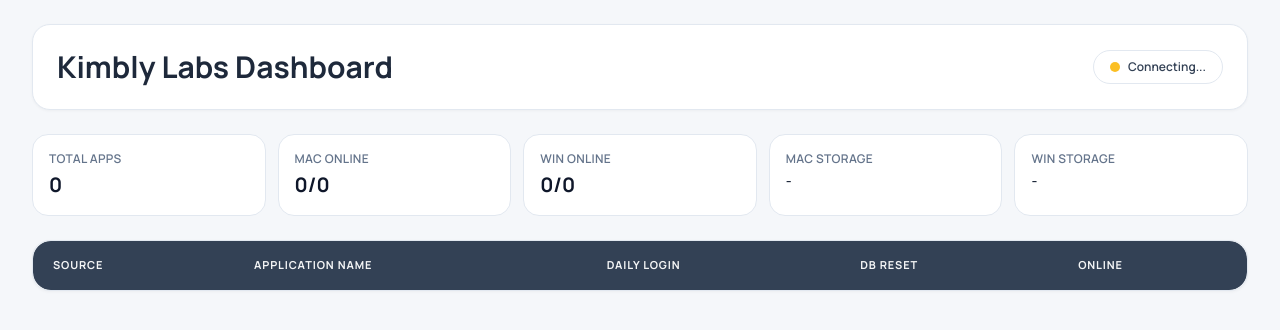
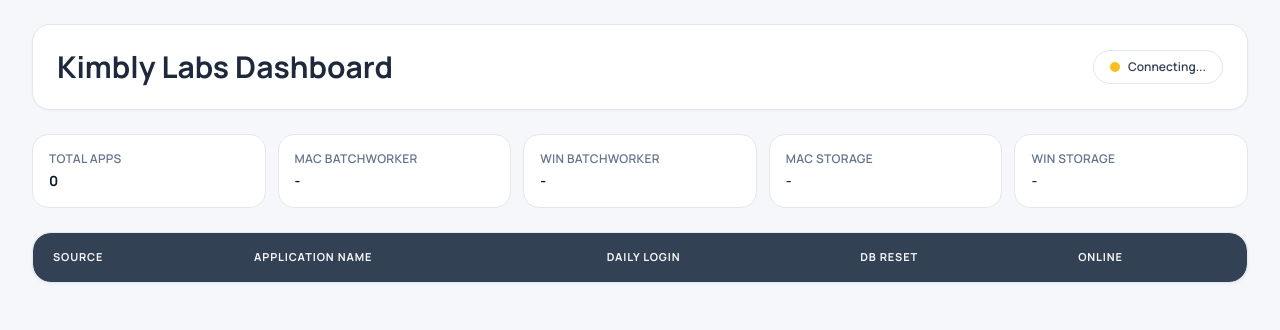
Before and after one commit to kimblylabs/kimbly_dashboard, a Flask app: page / in a window 1280 px wide. Shown: the top 330 px of the page. Run offline with Flask 3, Linux system fonts and the light colour scheme; the visitor is signed in with stand-in values (Sample User, id 1); lists and menus that the app fills with data are empty; parts of the project's set-up code (start-up, migrations or seed data) failed here and were passed over; some libraries are stand-ins or nearby versions.

Commit message:
mac,win batchworker heartbeat

```diff
--- a/main.py
+++ b/main.py
@@ -98,6 +98,47 @@ def _fetch_win_json(path):
         return response.json()
     except Exception:
         return None
+
+
+def win_batchworker_running():
+    payload = _fetch_win_json("/win/batchworker")
+
+    if isinstance(payload, bool):
+        return payload
+
+    return None
+
+
+def mac_batchworker_running():
+    try:
+        now = now_tz()
+
+        if not (time(9, 0) <= now.time() <= time(15, 30)):
+            return False
+
+        redis_mod = importlib.import_module("redis")
+        Redis = getattr(redis_mod, "Redis")
+
+        client = Redis(
+            host=_env("REDIS_HOST", "localhost"),
+            port=int(_env("REDIS_PORT", "6379")),
+            db=int(_env("REDIS_DB", "0")),
+            password=_env("REDIS_PASSWORD", "") or None,
+            decode_responses=True,
+            socket_connect_timeout=2,
+            socket_timeout=2,
+        )
+
+        heartbeat = client.get("batchWorker")
+        if not heartbeat:
+            return False
+
+        hb = datetime.fromisoformat(str(heartbeat))
+        hb = hb.astimezone(APP_TZ) if hb.tzinfo else hb.replace(tzinfo=APP_TZ)
+
+        return (now - hb).total_seconds() <= 60
+    except Exception:
+        return False
 
 
 def mac_storage_payload():
@@ -612,6 +653,10 @@ def dashboard_payload(rows):
     return {
         "applications": rows,
         "storage": combined_storage_payload(),
+        "batchworker": {
+            "mac_running": mac_batchworker_running(),
+            "win_running": win_batchworker_running(),
+        },
         "meta": {
             "total": len(rows),
             "generated_at": now_tz().isoformat(),
@@ -786,6 +831,11 @@ def api_storage_combined():
     return jsonify(combined_storage_payload())
 
 
+@app.get("/api/batchworker")
+def api_batchworker_running():
+    return jsonify(mac_batchworker_running())
+
+
 @app.get("/storage")
 def storage():
     try:
--- a/static/js/dashboard.js
+++ b/static/js/dashboard.js
@@ -2,12 +2,14 @@ const statusEl = document.getElementById("socket-status");
 const socketDot = document.getElementById("socket-dot");
 const tableBodyEl = document.getElementById("table-body");
 const totalAppsEl = document.getElementById("total-apps");
-const macOnlineEl = document.getElementById("mac-online");
-const winOnlineEl = document.getElementById("win-online");
+const macBatchworkerEl = document.getElementById("mac-batchworker");
+const winBatchworkerEl = document.getElementById("win-batchworker");
 const macStorageEl = document.getElementById("mac-storage");
 const winStorageEl = document.getElementById("win-storage");
 const macStorageCardEl = document.getElementById("mac-storage-card");
 const winStorageCardEl = document.getElementById("win-storage-card");
+const macBatchworkerCardEl = document.getElementById("mac-batchworker-card");
+const winBatchworkerCardEl = document.getElementById("win-batchworker-card");
 
 function setSocketState(text, connected) {
   statusEl.textContent = text;
@@ -54,19 +56,26 @@ function storageText(storagePayload) {
 
 function renderOverview(payload) {
   const applications = payload?.applications || [];
-  const macApps = applications.filter(
-    (app) => String(app?.source || "MAC").toUpperCase() === "MAC",
-  );
-  const winApps = applications.filter(
-    (app) => String(app?.source || "MAC").toUpperCase() === "WIN",
-  );
-
-  const macOnline = macApps.filter((app) => Boolean(app.online)).length;
-  const winOnline = winApps.filter((app) => Boolean(app.online)).length;
+  const macBatchworkerRunning = payload?.batchworker?.mac_running;
+  const winBatchworkerRunning = payload?.batchworker?.win_running;
 
   totalAppsEl.textContent = String(applications.length);
-  macOnlineEl.textContent = `${macOnline}/${macApps.length}`;
-  winOnlineEl.textContent = `${winOnline}/${winApps.length}`;
+
+  if (macBatchworkerRunning === true) {
+    macBatchworkerEl.textContent = "ONLINE";
+  } else if (macBatchworkerRunning === false) {
+    macBatchworkerEl.textContent = "OFFLINE";
+  } else {
+    macBatchworkerEl.textContent = "UNKNOWN";
+  }
+
+  if (winBatchworkerRunning === true) {
+    winBatchworkerEl.textContent = "ONLINE";
+  } else if (winBatchworkerRunning === false) {
+    winBatchworkerEl.textContent = "OFFLINE";
+  } else {
+    winBatchworkerEl.textContent = "UNKNOWN";
+  }
 
   macStorageEl.textContent = storageText(payload?.storage?.mac);
   winStorageEl.textContent = storageText(payload?.storage?.win);
@@ -76,6 +85,14 @@ function renderOverview(payload) {
 
   macStorageCardEl.classList.toggle("storage-alert", macLowDisk);
   winStorageCardEl.classList.toggle("storage-alert", winLowDisk);
+  macBatchworkerCardEl.classList.toggle(
+    "status-alert",
+    macBatchworkerRunning === false,
+  );
+  winBatchworkerCardEl.classList.toggle(
+    "status-alert",
+    winBatchworkerRunning === false,
+  );
 }
 
 function renderTable(applications) {
--- a/templates/dashboard.html
+++ b/templates/dashboard.html
@@ -80,9 +80,10 @@
         border-radius: 16px;
       }
 
-      .stat-card.storage-alert {
-        background: #fad4d4;
-        border-color: #ff0000;
+      .stat-card.storage-alert,
+      .stat-card.status-alert {
+        background: #fff4f4;
+        border-color: #fecaca;
       }
 
       .badge {
@@ -289,17 +290,17 @@
       <section class="mt-6 grid grid-cols-2 gap-3 sm:grid-cols-3 lg:grid-cols-5">
         <article class="stat-card p-4">
           <p class="text-xs font-semibold uppercase tracking-wide soft-text">Total Apps</p>
-          <p id="total-apps" class="mt-1 text-xl font-bold text-slate-900">0</p>
+          <p id="total-apps" class="mt-1 text-sm font-bold text-slate-900">0</p>
         </article>
 
-        <article class="stat-card p-4">
-          <p class="text-xs font-semibold uppercase tracking-wide soft-text">Mac Online</p>
-          <p id="mac-online" class="mt-1 text-xl font-bold text-slate-900">0/0</p>
+        <article id="mac-batchworker-card" class="stat-card p-4">
+          <p class="text-xs font-semibold uppercase tracking-wide soft-text">Mac BatchWorker</p>
+          <p id="mac-batchworker" class="mt-1 text-sm font-bold text-slate-900">-</p>
         </article>
 
-        <article class="stat-card p-4">
-          <p class="text-xs font-semibold uppercase tracking-wide soft-text">Win Online</p>
-          <p id="win-online" class="mt-1 text-xl font-bold text-slate-900">0/0</p>
+        <article id="win-batchworker-card" class="stat-card p-4">
+          <p class="text-xs font-semibold uppercase tracking-wide soft-text">Win BatchWorker</p>
+          <p id="win-batchworker" class="mt-1 text-sm font-bold text-slate-900">-</p>
         </article>
 
         <article id="mac-storage-card" class="stat-card p-4">
```
